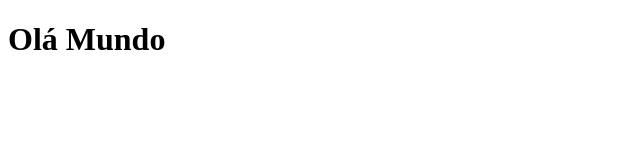
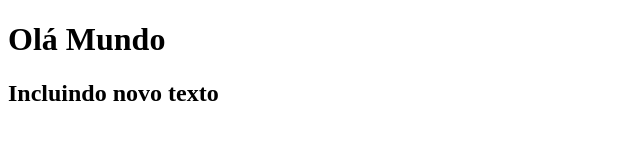
Before and after one commit to manoelsa-blueshift/Projeto_BlueShift, a plain HTML site: page Teste1/index.html in a window 1280 px wide. Shown: the whole page, without its empty margins (0-640 px from the left). Drawn offline with Linux system fonts and the light colour scheme.

Commit message:
Inserido Novo Texto no index

```diff
--- a/Teste1/index.html
+++ b/Teste1/index.html
@@ -8,6 +8,7 @@
 <body>
 
     <h1>Olá Mundo</h1>
+    <h2>Incluindo novo texto</h2>
 
 </body>
 </html>
```
